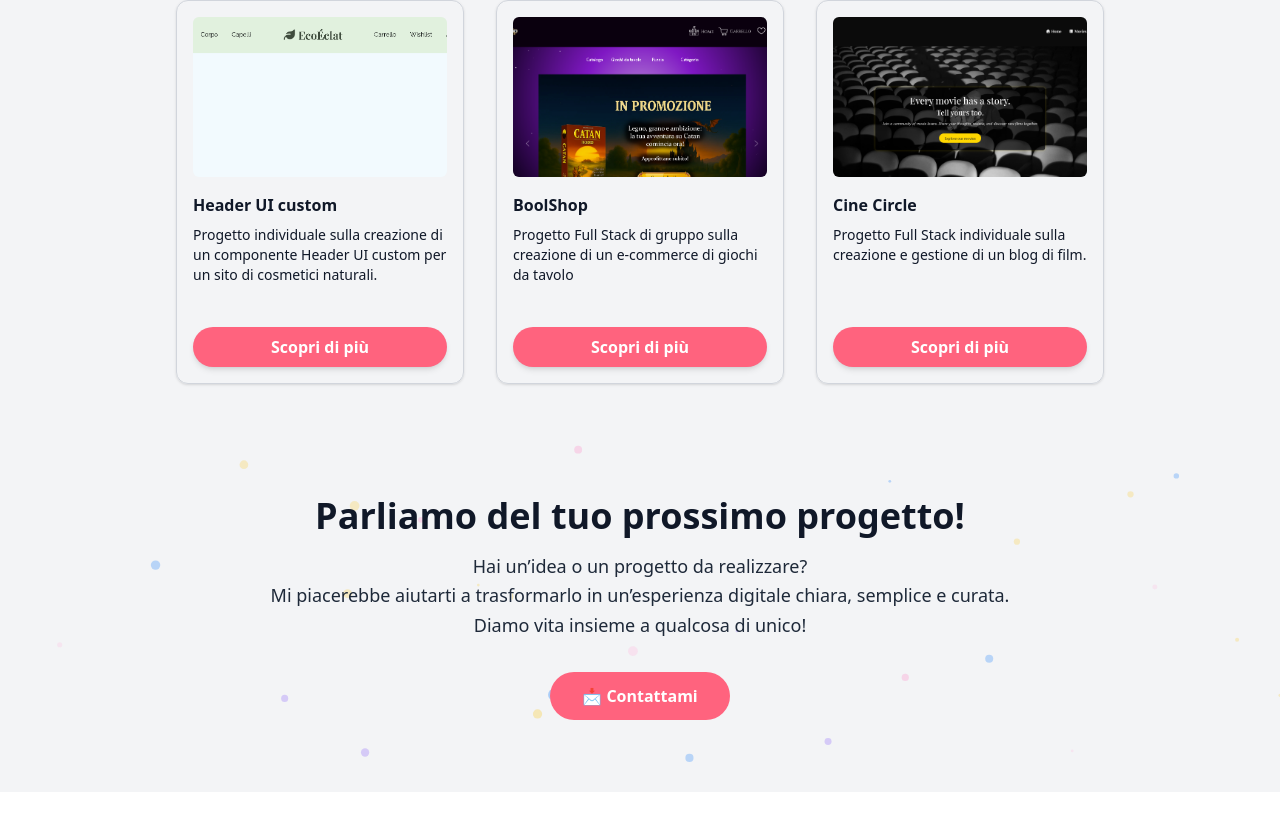
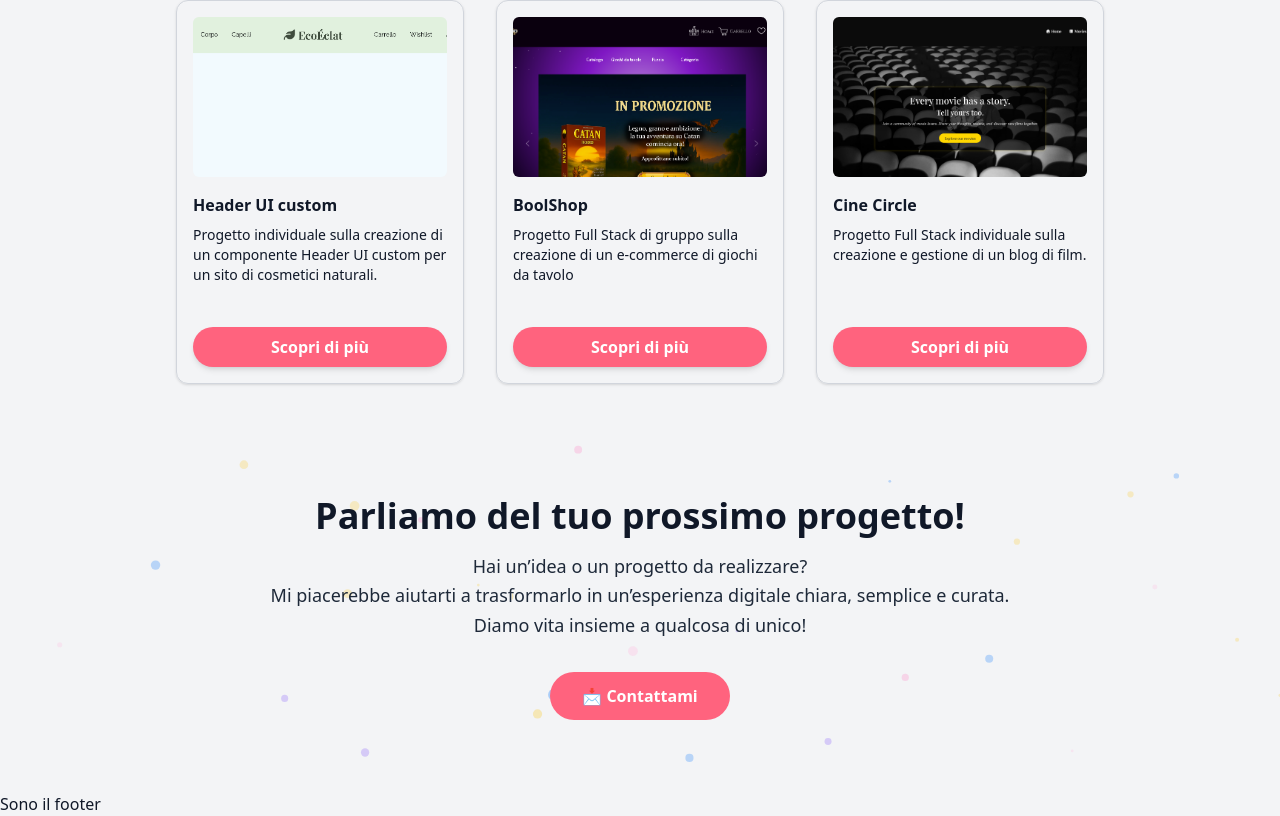
Before and after one commit to giorgiameffe/giorgiameffe-portfolio, a React (Vite) app: page / in a window 1280 px wide. Shown: the part 864-1680 px from the top of the page. Before the commit the page ends 1656 px from the top, so only its background shows below. Built offline with nearby package versions, Linux system fonts and the light colour scheme; a web font is replaced by a local one.

Commit message:
feat: import Footer

```diff
--- /dev/null
+++ b/src/components/Footer.tsx
@@ -0,0 +1,16 @@
+import React from "react";
+
+const Footer: React.FC = () => {
+
+    return (
+
+
+        <div>
+            Sono il footer
+        </div>
+
+    )
+
+}
+
+export default Footer;
--- a/src/layouts/DefaultLayout.tsx
+++ b/src/layouts/DefaultLayout.tsx
@@ -2,6 +2,7 @@ import { useContext, useEffect } from "react";
 import Header from "../components/Header";
 import { Outlet } from "react-router-dom";
 import GlobalContext from "../contexts/GlobalContext";
+import Footer from "../components/Footer";
 
 const DefaultLayout: React.FC = () => {
 
@@ -21,11 +22,13 @@ const DefaultLayout: React.FC = () => {
     }, [isDark]);
 
     return (
+
         <div className="min-h-screen bg-gray-100 dark:bg-gray-950 text-gray-900 dark:text-white transition-colors duration-300">
             <Header currentTheme={isDark ? "dark" : "light"} onToggleTheme={toggleTheme} />
             <main className="pb-2">
                 <Outlet />
             </main>
+            <Footer />
         </div>
     );
 };
```
